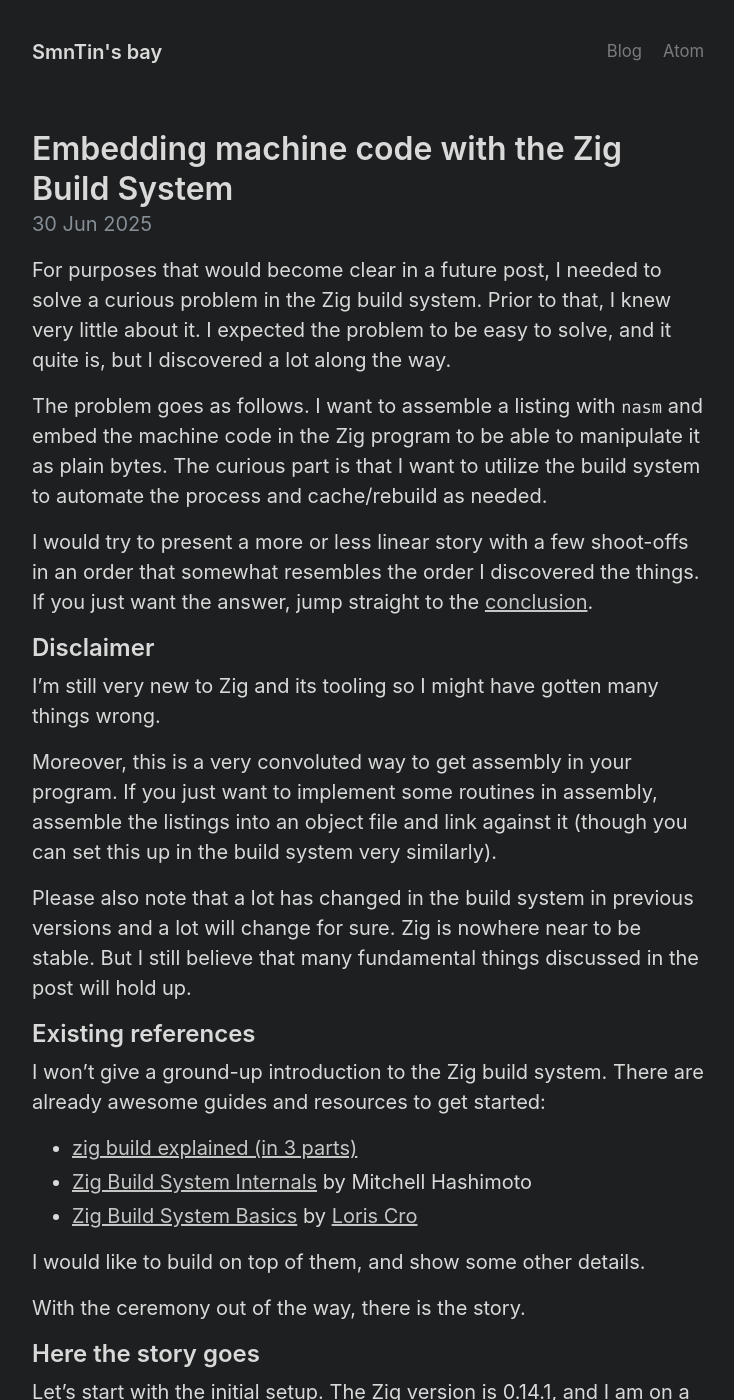
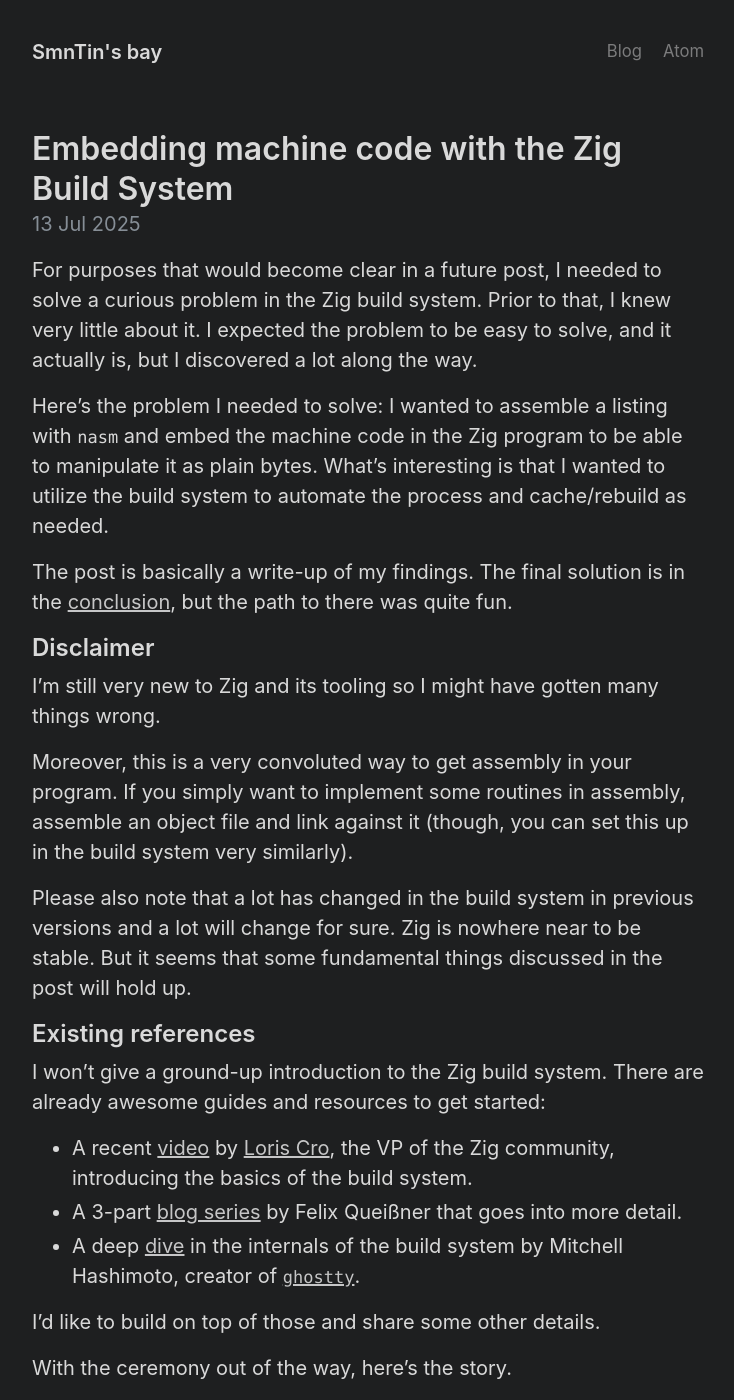
Before and after one commit to SmnTin/smntin.github.io, a Jekyll site: the page built from _posts/2025-07-13-zig-build-embed.md, in a window 1280 px wide and 1400 px high. Shown: the whole window, without its empty margins (272-1006 px from the left). Built offline with Jekyll 4.4.1, drawn with Linux system fonts in a browser that asks for light colours; comment, search, counter and statistics services are not loaded; some of the changed text lies outside the part shown.

Commit message:
Publish the post about the Zig build system

````diff
--- a/_posts/2025-06-30-zig-build-embed.md
+++ b/_posts/2025-07-13-zig-build-embed.md
@@ -2,14 +2,13 @@
 title: Embedding machine code with the Zig Build System
 layout: post
 comments: true
-hidden: true
 ---
 
-For purposes that would become clear in a future post, I needed to solve a curious problem in the Zig build system. Prior to that, I knew very little about it. I expected the problem to be easy to solve, and it quite is, but I discovered a lot along the way.
+For purposes that would become clear in a future post, I needed to solve a curious problem in the Zig build system. Prior to that, I knew very little about it. I expected the problem to be easy to solve, and it actually is, but I discovered a lot along the way.
 
-The problem goes as follows. I want to assemble a listing with `nasm` and embed the machine code in the Zig program to be able to manipulate it as plain bytes. The curious part is that I want to utilize the build system to automate the process and cache/rebuild as needed.
+Here’s the problem I needed to solve: I wanted to assemble a listing with `nasm` and embed the machine code in the Zig program to be able to manipulate it as plain bytes. What’s interesting is that I wanted to utilize the build system to automate the process and cache/rebuild as needed.
 
-I would try to present a more or less linear story with a few shoot-offs in an order that somewhat resembles the order I discovered the things. If you just want the answer, jump straight to the [conclusion](#conclusion).
+The post is basically a write-up of my findings. The final solution is in the [conclusion](#conclusion), but the path to there was quite fun.
 
 <!--break-->
 
@@ -17,22 +16,22 @@
 
 I'm still very new to Zig and its tooling so I might have gotten many things wrong.
 
-Moreover, this is a very convoluted way to get assembly in your program. If you just want to implement some routines in assembly, assemble the listings into an object file and link against it (though you can set this up in the build system very similarly).
+Moreover, this is a very convoluted way to get assembly in your program. If you simply want to implement some routines in assembly, assemble an object file and link against it (though, you can set this up in the build system very similarly).
 
-Please also note that a lot has changed in the build system in previous versions and a lot will change for sure. Zig is nowhere near to be stable. But I still believe that many fundamental things discussed in the post will hold up.
+Please also note that a lot has changed in the build system in previous versions and a lot will change for sure. Zig is nowhere near to be stable. But it seems that some fundamental things discussed in the post will hold up.
 
 ## Existing references
 
 I won't give a ground-up introduction to the Zig build system. There are already awesome guides and resources to get started:
-  - [zig build explained (in 3 parts)](https://zig.news/xq/zig-build-explained-part-1-59lf)
-  - [Zig Build System Internals](https://mitchellh.com/zig/build-internals) by Mitchell Hashimoto
-  - [Zig Build System Basics](https://www.youtube.com/watch?v=jy7w_7JZYyw) by [Loris Cro](https://github.com/kristoff-it)
+  - A recent [video](https://www.youtube.com/watch?v=jy7w_7JZYyw) by [Loris Cro](https://github.com/kristoff-it), the VP of the Zig community, introducing the basics of the build system.
+  - A 3-part [blog series](https://zig.news/xq/zig-build-explained-part-1-59lf) by Felix Queißner that goes into more detail.
+  - A deep [dive](https://mitchellh.com/zig/build-internals) in the internals of the build system by Mitchell Hashimoto, creator of [`ghostty`](https://ghostty.org/).
 
-I would like to build on top of them, and show some other details.
+I’d like to build on top of those and share some other details.
 
-With the ceremony out of the way, there is the story.
+With the ceremony out of the way, here's the story.
 
-## Here the story goes
+## Into the woods
 
 Let's start with the initial setup. The Zig version is 0.14.1, and I am on a Linux machine.
 
@@ -104,7 +103,7 @@
 $ nasm -fbin -o src/example.bin src/example.asm
 ```
 
-Fortunately, everything builds, and we get an output:
+Fortunately, everything builds, and we get some output:
 ```shell
 $ zig build run
 4883c005
@@ -151,15 +150,15 @@
 $ zig build run | xxd -r -p | ndisasm -b 64 -
 00000000  4883C006          add rax,byte +0x6
 ```
-It reassembles the file and recompiles the `embed-example` binary without recompiling the build script. If we run it again, it won't recompile anything because the inputs to the compilation step haven't changed. Hooray!
+It reassembles the file and recompiles the `embed-example` binary. If we run it again, it won't recompile anything because the inputs to the compilation step haven't changed. Hooray!
 
 However, this solution has three problems:
 1. We have to make the `exe` step explicitly depend on the `nasm` step. Otherwise, the build system might run these steps in a wrong order or even in parallel because it doesn't know that `src/example.bin` is generated by another step.
 2. The generated artifact ends up in the source tree. This might be a desirable behavior if we do code generation and want to commit and diff the generated code[^codegen-CI], but for such transient blobs this is not the case.
-3. Even though, this command is run each time the build script executes[^nasm-no-cache-rerun], it doesn't get rerun in the `--watch` mode when `src/example.asm` changes because the build system doesn't know that the step depends on this file.
+3. Even though this command is run each time the build script executes[^nasm-no-cache-rerun], it doesn't get rerun in the `--watch` mode when `src/example.asm` changes because the build system doesn't know that the step depends on this file.
 
 [^codegen-CI]: In this case, you'd want to add a switch for CI that checks that the files in the source tree are correct instead of overwriting them ([example](https://github.com/tigerbeetle/tigerbeetle/blob/6a6e39e68d2aea5683a3ddf2091042fd45e4ba16/build.zig#L1749)).
-[^nasm-no-cache-rerun]: Despite of caching and provided that the `nasm` step is accessible from a top-level step like `install`.
+[^nasm-no-cache-rerun]: Despite caching and provided that the `nasm` step is accessible from a top-level step like `install`. This is a subtle behavior and is discussed in more detail later in the post.
 
 ## Getting rid of the explicit dependency
 
@@ -179,16 +178,16 @@
 
 We create an anonymous module with the root file `src/example.bin`[^non-zig-mod] and allow to import it by the name "example".
 
-We can now reference and embed the file by the new alias:
+We can now reference the file by the new alias:
 ```zig
 const bytes = @embedFile("example");
 ```
 
-[^non-zig-mod]: This seems somewhat hacky because modules are supposed for Zig code. However, there is a similar [example](https://gist.github.com/andrewrk/d1e6173448ab2bc350233cc20025ba56) by Andrew Kelley himself, so this seems to be valid in the current version as long as we use the module with `@embedFile` only and don't try to `@import` it.
+[^non-zig-mod]: This seems somewhat hacky because modules are supposed for Zig code. However, there is a similar [example](https://gist.github.com/andrewrk/d1e6173448ab2bc350233cc20025ba56) by Andrew Kelley himself, so this seems to be valid in the current version, as long as we use the module with `@embedFile` only and don't try to `@import` it.
 
 That way, we have detached the import key from the actual file location and can play with the `.root_source_file` path.
 
-In fact, the type of `b.path("src/example.bin")` is `LazyPath`. This is a tagged union whose true potential we are to discover later.
+In fact, the type of `b.path("src/example.bin")` is `LazyPath`. This is a tagged union, and it provides several options to refer to a file.
 
 The `path` method on `Builder` allows us to reference a static file in the source tree:
 ```zig
@@ -206,20 +205,20 @@
 
 However, `LazyPath` has another variant:
 ```zig
-/// a reference to an existing or future path.
-pub const lazypath = union(enum) {
+/// A reference to an existing or future path.
+pub const LazyPath = union(enum) {
     // ...
 
     generated: struct {
-        file: *const generatedfile,
+        file: *const GeneratedFile,
 
-        /// the number of parent directories to go up.
+        /// The number of parent directories to go up.
         /// 0 means the generated file itself.
         /// 1 means the directory of the generated file.
         /// 2 means the parent of that directory, and so on.
         up: usize = 0,
 
-        /// applied after `up`.
+        /// Applied after `up`.
         sub_path: []const u8 = "",
     },
 
@@ -227,16 +226,16 @@
 };
 ```
 
-it takes a pointer to a `generatedfile` which defined as follows:
+It takes a pointer to a `GeneratedFile` which defined as follows:
 ```zig
-/// a file that is generated by a build step.
-/// this struct is an interface that is meant to be used with `@fieldparentptr` to implement the actual path logic.
-pub const generatedfile = struct {
-    /// the step that generates the file
-    step: *step,
+/// A file that is generated by a build step.
+/// This struct is an interface that is meant to be used with `@fieldParentPtr` to implement the actual path logic.
+pub const GeneratedFile = struct {
+    /// The step that generates the file
+    step: *Step,
 
-    /// the path to the generated file. must be either absolute or relative to the build root.
-    /// this value must be set in the `fn make()` of the `step` and must not be `null` afterwards.
+    /// The path to the generated file. must be either absolute or relative to the build root.
+    /// This value must be set in the `fn make()` of the `step` and must not be `null` afterwards.
     path: ?[]const u8 = null,
 
     // ...
@@ -337,7 +336,7 @@
 ...
 ```
 
-So, in the build runner there is the following snippet:
+So, in the build runner, there is the following snippet:
 ```zig
 {
     var prog_node = main_progress_node.start("Configure", 0);
@@ -352,9 +351,9 @@
 - `try builder.runBuild(root)` runs the `build` function from `build.zig`, which is exposed to the build runner under the `root` module. And this `builder` is the instance of `std.Build` that you get access to in the `build` function.
 - `createModuleDependencies` is a function that calls `createModuleDependenciesForStep` for each top-level step and, thus, recursively discovers the whole graph of dependencies between modules.
 
-I have a vague idea why it has been implemented this way. The problem is the ability to add module imports dynamically. `Compile.create` could gather all the dependency steps of its `root_module` and its imports, but what should happen when `addImport` is called on a module somewhere deep after the compile step has been created? It would need to find all the dependent modules and traverse the dependency graph backwards until it finds and updates all the transitive `Compile` steps. Sounds more complicated than simply doing a single traversal after all steps and imports have been declared. The implemented solution makes `std.Build.Step.Compile` somewhat special, however. It means that a user can't reimplement the same interface as easily. There is definitely a trade-off.
+I have a vague idea why it has been implemented this way. The cultprit is the ability to add module imports dynamically. `Compile.create` could gather all the dependency steps of its `root_module` and its imports, but what should happen when `addImport` is called on a module somewhere deep in the tree after the compile step has been created? It would need to find all the dependent modules and traverse the dependency graph backwards until it finds and updates all the `Compile` steps. Sounds more complicated than simply doing a single traversal after all steps and imports have been declared. The implemented solution makes `std.Build.Step.Compile` somewhat special, however. It means that a user can't reimplement the same interface as easily. There is definitely a trade-off.
 
-### A proper fix
+## A proper fix
 
 Phew... We seem to have solved the problem with dependency tracking for generated files and wandered quite deep in the guts of the Zig build system, but other problems remain. In particular, the generated artifact ends up in the source tree, and we want to avoid that.
 
@@ -392,7 +391,7 @@
 00000000  4883C005          add rax,byte +0x5
 ```
 
-Wait... What on Earth this time?
+Wait... what on Earth this time?
 
 For some reason, after we told the build system about the output, `nasm` doesn't seem to be executed on each build script run anymore.
 
@@ -406,7 +405,7 @@
 
 So, we see no calls to `nasm` in-between calls to the build runner and the `zig` compiler.
 
-Let's test with a more evident command that declaring an output file argument changes the behavior. We add the following to the build script:
+Let's test with a more evident command that declaring an output file argument changes the behavior:
 ```zig
 const echo = b.addSystemCommand(&.{ "echo", "All your codebase are belong to us" });
 
@@ -436,7 +435,7 @@
 $ zig build
 ```
 
-Let's dive in:
+The behavior after the first run confirms what we have observed, but shouldn't we see the output on the fresh run? Let's dive in:
 ```shell
 $ rm -rf .zig-cache
 
@@ -493,7 +492,7 @@
 cmd nasm cache hit
 ```
 
-If we disable declaring an output file argument and run it twice:
+If we disable declaring an output file argument for `echo` and run the build script twice:
 ```shell
 $ zig build
 cmd echo side effects: true
@@ -566,7 +565,7 @@
 
 Based on the same side effects logic, the `Run` step chooses to ignore the output of the command. This is why we haven't seen anything in the terminal, despite the fact that the command was executed.
 
-### Back to the main line
+## Back to the main line
 
 It is nice that the build system is able to cache the results of commands. We can run pretty expensive code generation and be sure that the build system won't be wasteful. But what should we do with the `nasm` step to make it aware of the contents of `src/example.asm`?
 
@@ -610,11 +609,11 @@
 
 But... don't you have the same nudging feeling?.. How does this work?..
 
-### The Zig Build Cache System
+## The Zig Build Cache System
 
-By default, the local cache for a project lives at `.zig-cache`, relative to the root of the project. This directory has several subdirectories where `.zig-cache/o` is the most intresting for now.
+By default, the local cache for a project lives at `.zig-cache`, relative to the root of the project. This directory has several subdirectories where `.zig-cache/o` is the most interesting for now.
 
-Each cache entry is a directory at a path of the form `.zig-cache/o/<hash>/`. This hash is the hash of everything a step depends on: all its settings, arguments, flags, environment variables, input files and their contents, etc. When the `make` function of a step is run, it computes this hash from its input and, if there is a subdirectory of `.zig-cache/o/` with such a name, it's a cache hit.
+Each cache entry is a directory at a path of the form `.zig-cache/o/<hash>/`. This hash is the hash of everything a step depends on: all its settings, arguments, flags, environment variables, input files and their contents, etc. When the `make` function of a step is run, it computes this hash from its input and, if there is a subdirectory of `.zig-cache/o/` with such a name, it is a cache hit.
 
 The hash-named subdirectory will contain all the artifacts the step will produce. For the `Run` step that executes `nasm`, it is where the generated `example.bin` will end up. For a `Compile` step, it is where the binary or the library (and intermediate object files) will be put.
 
@@ -667,13 +666,13 @@
 
 I could continue to build up the drama, but the post is already quite long, and I am running out of energy.
 
-The way the Zig build system optimizes the hash calculation is by employing special manifest files each stored at a path of the form `.zig-cache/<hash>.txt`. There, the hash is calculated from everything the hash knows without looking into files. In the case of our `nasm` step, it is the settings, arguments, and input file paths.
+The way the Zig build system optimizes the hash calculation is by employing special manifest files each stored at a path of the form `.zig-cache/h/<hash>.txt`. There, the hash is calculated from everything the step knows without looking into files. In the case of our `nasm` step, it is the settings, arguments, and input file paths.
 
-A manifest file contains a list of all files the step depends on alongside with its hash, size, inode number, and modification time, which were recorded last time it was checked.
+A manifest file contains a list of all files the step depends on, alongside with their hashes, sizes, inode numbers, and modification timestamps, all of which were recorded the last time the manifest file was touched.
 
-When a step wants to check if there is a cache hit, it opens up its manifest file and for each input file, compares the size, the inode number, and the modification time with what is recorded in the manifest file. If these values match, then it can be said with a high certainty that the file is the same, and the hash recorded in the manifest file is used instead of recalculating the file contents hash. If any of them differs, the file is rehashed, and the manifest file is updated with the new value.
+When a step wants to check if there is a cache hit, it opens up its manifest file and for each input file, compares its actual size size, inode number, and modification time with what is recorded in the manifest file. If these values match, then it can be said with a high certainty that the file is the same, and the hash recorded in the manifest file can be used instead of rehashing the file contents. If any of them differs, the hash is recalculated, and the manifest file is updated with new values.
 
-In our case, this means that even though invocations of the `nasm` step that differ in the contents of `src/example.asm` do get a different cache entry, they share the same manifest file, which gets updated after each invocation:
+In our case, this means that even though invocations of the `nasm` step that differ in the contents of `src/example.asm` do get a different cache entry, they share the same manifest file, which might get updated after each invocation[^manifest-location]:
 
 {% include code-filename.html file="src/example.asm" %}
 ```
@@ -703,6 +702,8 @@
 19 37562991 1751837080814766160 b2c031a5d72f4b464eec657f2d94ea65 1 src/example.asm
 ```
 
+[^manifest-location]: If you wonder how I found the manifest file path, I simply cleared the cache and checked the contents of files in `.zig-cache/h`. There were few files.
+
 This is a good optimization, but the build system has to call `stat` to get the metadata on each input file, nonetheless; and there are many of these calls each time:
 ```shell
 $ strace -f -e trace=stat,statx,lstat,fstat zig build 2>&1 | grep -E 'stat|lstat|fstat|statx' | wc -l
@@ -710,12 +711,12 @@
 1722
 ```
 
-Such state of affairs can be improved by the new `--watch` mode that can leverage the file system APIs to be notified about which files have changed precisely.
+Such state of affairs can be improved by the new `--watch` mode that can leverage the file system APIs to be notified precisely about which files have changed.
 
 
-### Tying back
+## Tying back
 
-We have dived quite deeply into the internals of the build system. Let's return to what we started with and tie the last hanging threads.
+We have dived quite deep into the internals of the build system. Let’s return to where we started and tie up the remaining loose ends.
 
 As we have already found out, the cache key is calculated during the `make` phase via a complicated process. Therefore, the path at which the generated `example.bin` artifact will be put is not known during the configuration phase, when we must provide a `LazyPath` to another step.
 
````
Also changed, not shown: other parts of _posts/2025-07-13-zig-build-embed.md (+10 -10 lines).
